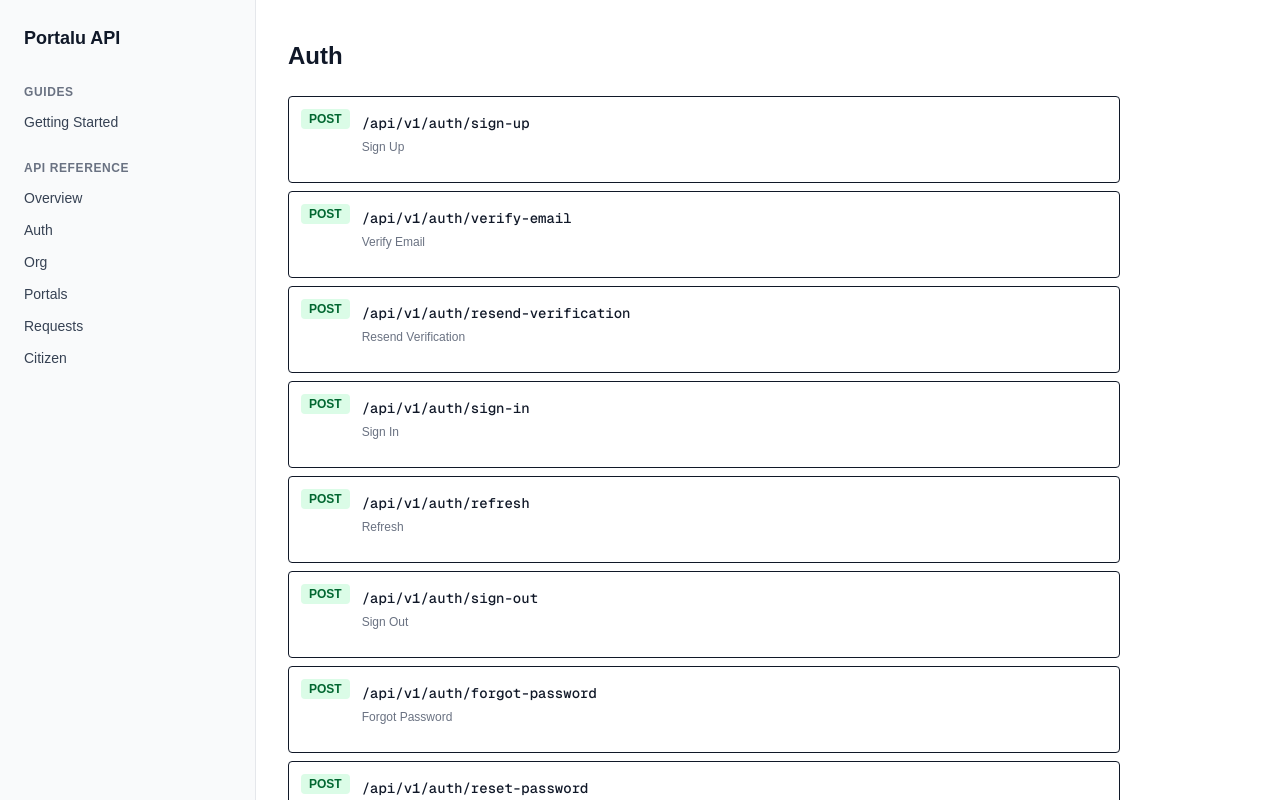
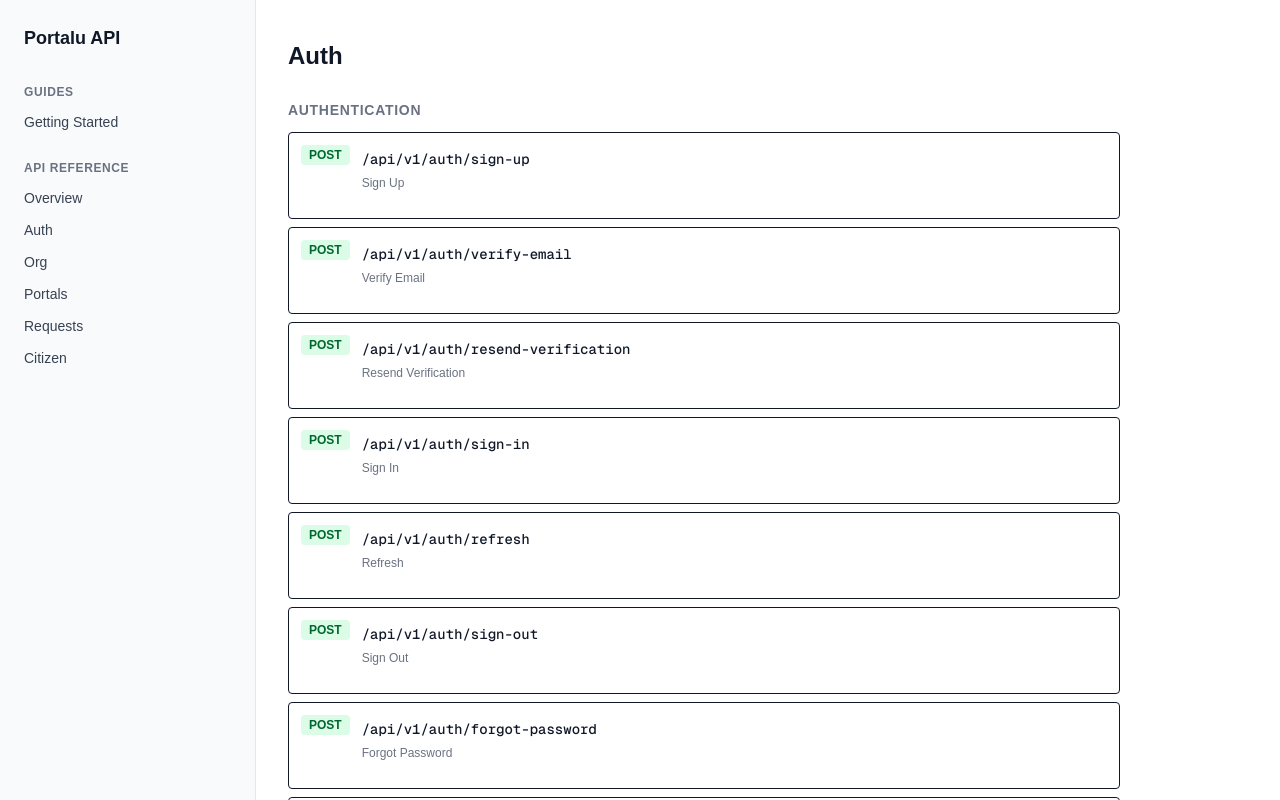
Before and after one commit to tassiobs/portalix-docs, a Next.js app: page /docs/reference/auth in a window 1280 px wide. Shown: the top 800 px of the page. Built offline with nearby package versions, Linux system fonts and the light colour scheme.

Commit message:
feat: subgroup endpoints by tag within reference pages

```diff
--- a/app/docs/reference/[tag]/page.tsx
+++ b/app/docs/reference/[tag]/page.tsx
@@ -12,6 +12,20 @@ const tagMap: Record<string, string[]> = {
   citizen: ['citizen'],
 }
 
+const subgroupLabels: Record<string, string> = {
+  Auth: 'Authentication',
+  Sessions: 'Sessions',
+  Org: 'Organization',
+  'Org Settings': 'Settings',
+  'Org Users': 'Users',
+  'Org Roles': 'Roles',
+  'Org Permissions': 'Permissions',
+  'Org Invitations': 'Invitations',
+  portals: 'Portals',
+  Requests: 'Requests',
+  citizen: 'Citizen',
+}
+
 export async function generateStaticParams() {
   return Object.keys(tagMap).map((tag) => ({ tag }))
 }
@@ -22,12 +36,15 @@ export default async function ReferenceTagPage({ params }: { params: Promise<{ t
   if (!matchedTags) notFound()
 
   const spec = getOpenApiSpec()
-  const endpoints: { method: string; path: string; summary: string; operationId: string }[] = []
+  const groups: Record<string, { method: string; path: string; summary: string; operationId: string }[]> = {}
+
+  for (const subTag of matchedTags) groups[subTag] = []
 
   for (const [path, methods] of Object.entries(spec.paths as Record<string, any>)) {
     for (const [method, op] of Object.entries(methods as Record<string, any>)) {
-      if (matchedTags.includes(op.tags?.[0])) {
-        endpoints.push({
+      const subTag = op.tags?.[0]
+      if (subTag && groups[subTag] !== undefined) {
+        groups[subTag].push({
           method,
           path,
           summary: op.summary ?? '',
@@ -37,9 +54,22 @@ export default async function ReferenceTagPage({ params }: { params: Promise<{ t
     }
   }
 
+  const hasMultipleGroups = matchedTags.length > 1
+
   return (
     <div>
       <h1 className="text-2xl font-bold capitalize mb-6">{tag}</h1>
+      <div className="space-y-8">
+        {matchedTags.map((subTag) => {
+          const endpoints = groups[subTag]
+          if (!endpoints.length) return null
+          return (
+            <section key={subTag}>
+              {hasMultipleGroups && (
+                <h2 className="text-sm font-semibold uppercase tracking-wider text-gray-500 mb-3">
+                  {subgroupLabels[subTag] ?? subTag}
+                </h2>
+              )}
               <div className="space-y-2">
                 {endpoints.map((e) => (
                   <Link
@@ -55,6 +85,10 @@ export default async function ReferenceTagPage({ params }: { params: Promise<{ t
                   </Link>
                 ))}
               </div>
+            </section>
+          )
+        })}
+      </div>
     </div>
   )
 }
```
Lines whose indentation alone changed are shown as unchanged.
